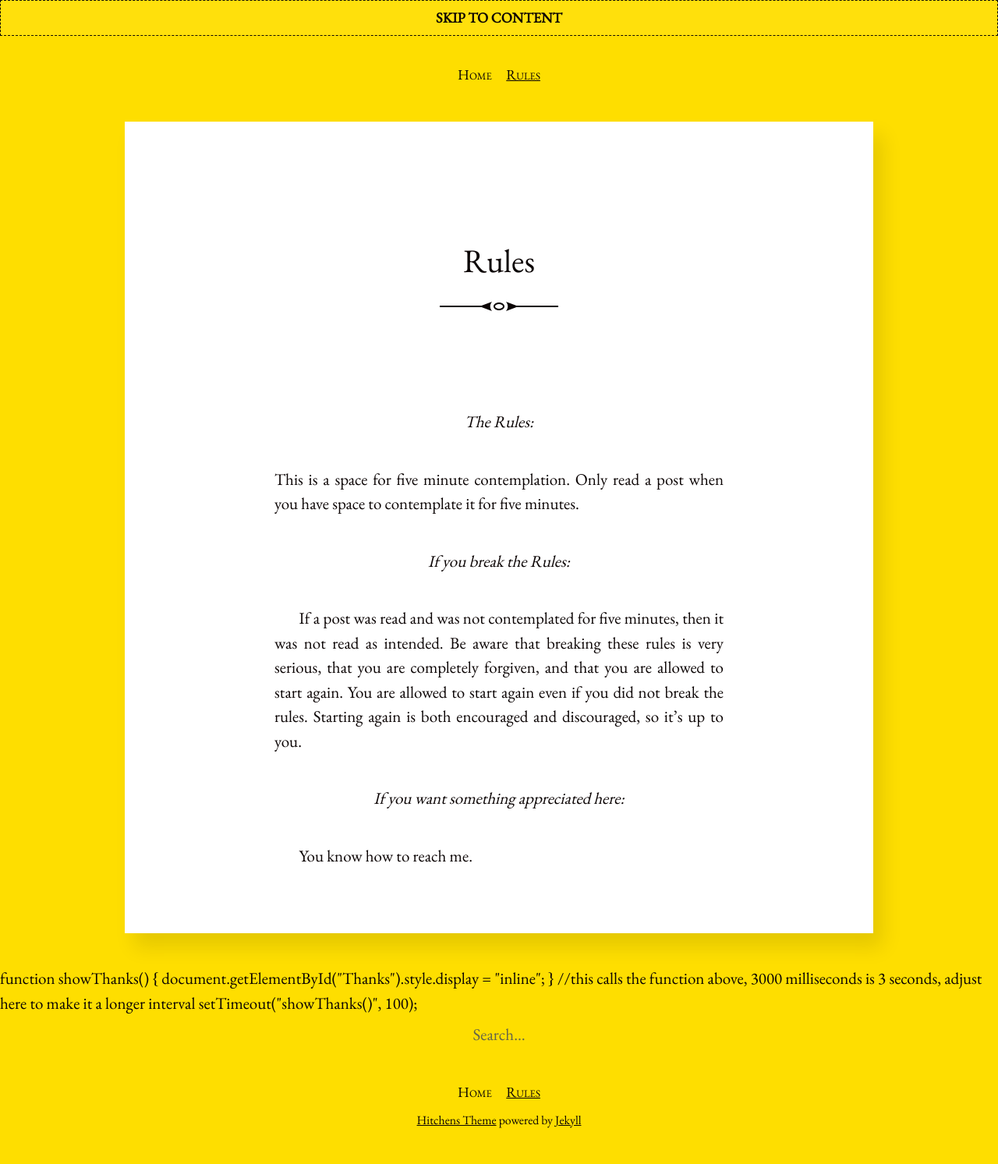
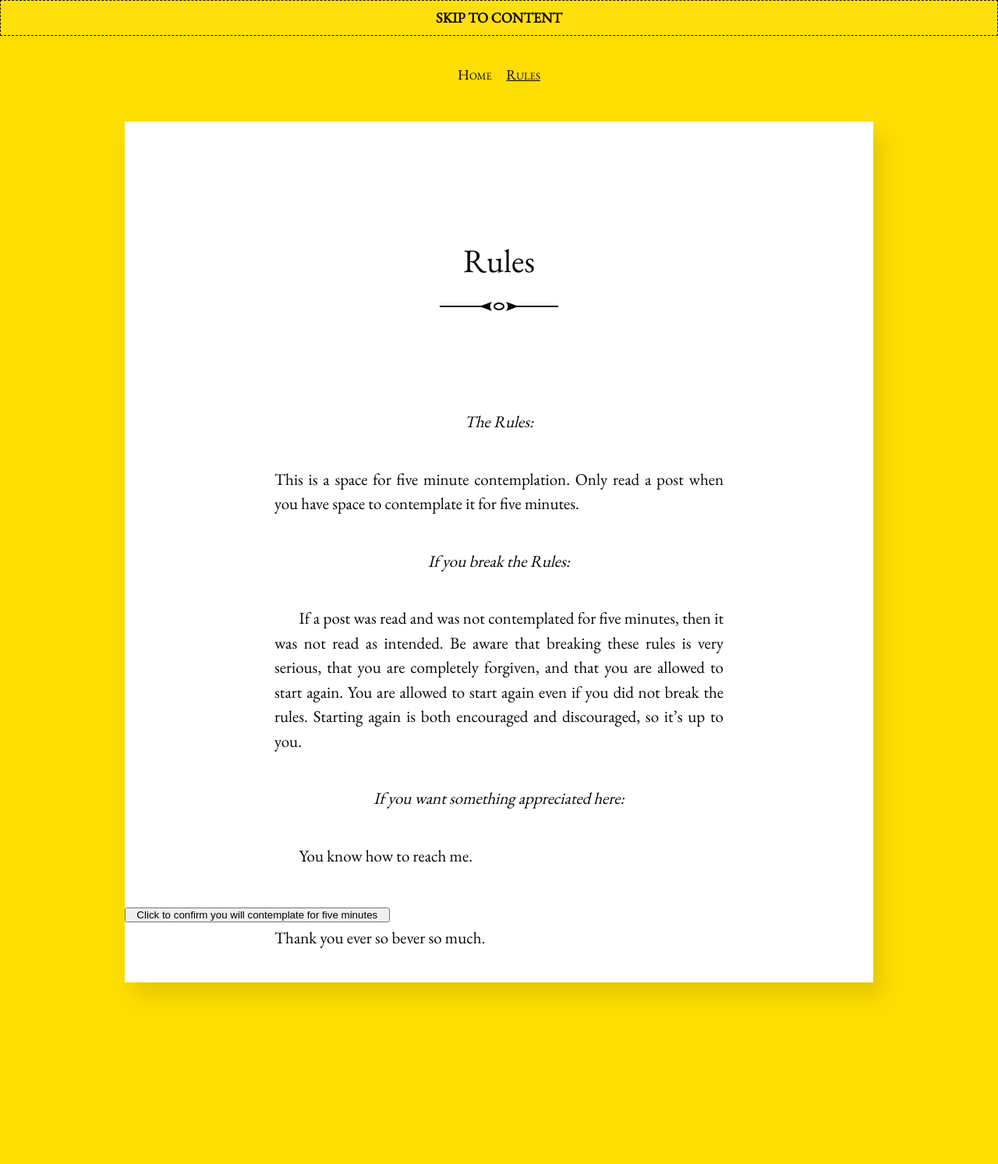
Before and after one commit to zenna/canyoupleaseappreciatethis, a Jekyll site: the page built from rules.md, in a window 1280 px wide. Shown: the whole page at 78% size. Built offline with Jekyll 4.4.1, drawn with Linux system fonts in a browser that asks for light colours; after the commit the page ends 1302 px from its top, so only the background shows below that.

Commit message:
Update post.html

```diff
--- a/_layouts/post.html
+++ b/_layouts/post.html
@@ -16,7 +16,7 @@
     </h1>
   {% endif %}
 
-  <div class="post-content e-content" itemprop="articleBody">
+  <div class="post-content e-content" itemprop="articleBody" id="myPost">
     {{ content }}
   </div>
 
@@ -27,19 +27,18 @@
     <time class="post-date dt-published" datetime="{{ page.date | date_to_xmlschema }}" itemprop="datePublished">{{ page.date | date: "%B %-d, %Y" }}</time>
   </div>
 
-<div id="Thanks" style="display:none">
-    Thank you ever so bever so much for those five minutes.
-</div>
+<button onclick="clickedConfirm()" id="myButton">Click to confirm you will contemplate for five minutes</button>
+  <p id="Thanks">Thank you ever so bever so much. </p>
+<script>
+function initiallyHide() {
+  document.getElementById("myPost").style.display = "none";
+  document.getElementById("Thanks").style.display = "none";
 
-  {% if site.disqus.shortname %}
-    {% include disqus-comments.html %}
-  {% endif %}
+}
+function clickedConfirm() {
+  document.getElementById("myPost").style.display = "inline";
+  document.getElementById("myButton").style.display = "none";
+  setTimeout(function(){ document.getElementById("Thanks").style.display = "inline"; }, 300)
+}
 
 </article>
-
-function showThanks() {
-    document.getElementById("Thanks").style.display = "inline";
-}
-
-//this calls the function above, 3000 milliseconds is 3 seconds, adjust here to make it a longer interval
-setTimeout("showThanks()", 100);
```
